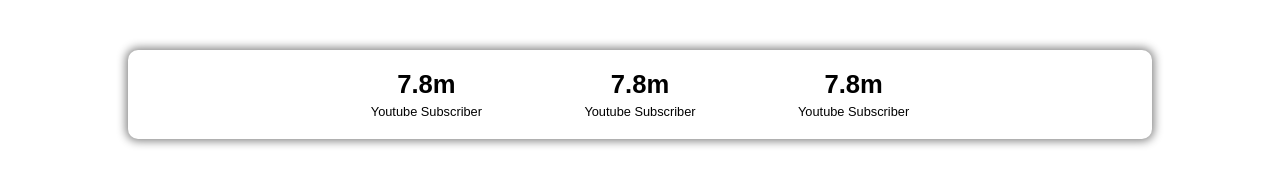
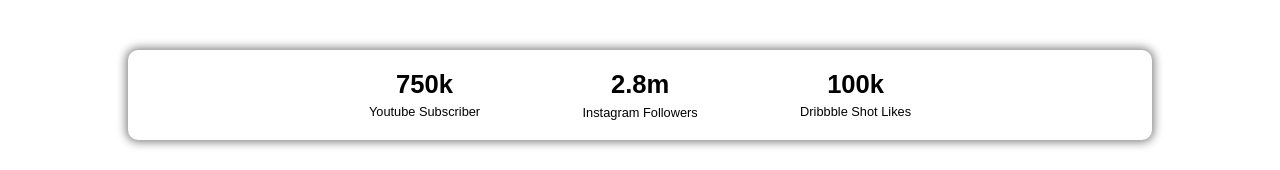
Before and after one commit to sharifok1/myFoodShop, a plain HTML site: page index.html in a window 1280 px wide. Shown: the part 1874-2044 px from the top of the page. Drawn offline with Linux system fonts and the light colour scheme.

Commit message:
footer mistake solved

```diff
--- a/index.html
+++ b/index.html
@@ -76,16 +76,16 @@
         </div>
         <div class="social-valu">
             <div class="values">
-            <h1 id="bolt">7.8m</h1>
+            <h1 id="bolt">750k</h1>
             <p id="small">Youtube Subscriber</p>
             </div>
             <div class="values">
-            <h1 id="bolt">7.8m</h1>
-            <p id="small">Youtube Subscriber</p>
+            <h1 id="bolt">2.8m</h1>
+            <p id="small">Instagram Followers</p>
             </div>
             <div class="values">
-            <h1 id="bolt">7.8m</h1>
-            <p id="small">Youtube Subscriber</p>
+            <h1 id="bolt">100k</h1>
+            <p id="small">Dribbble Shot Likes</p>
             </div>
 
         </div>
```
